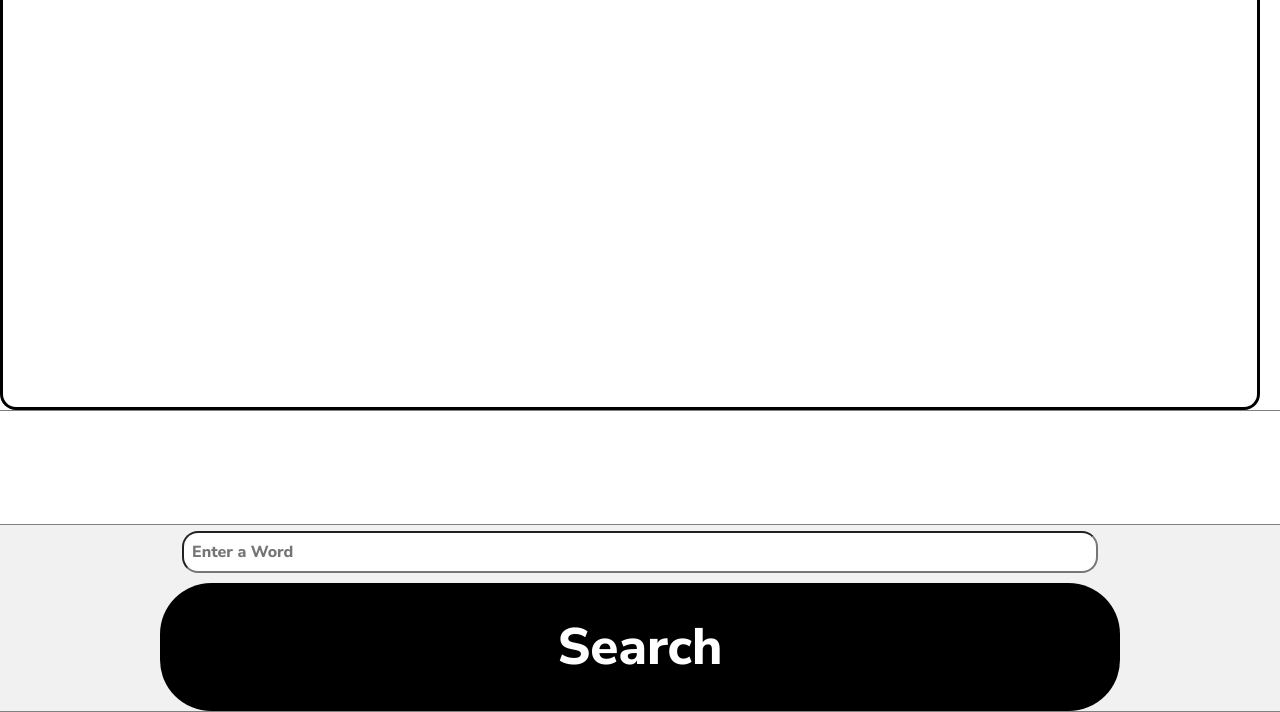
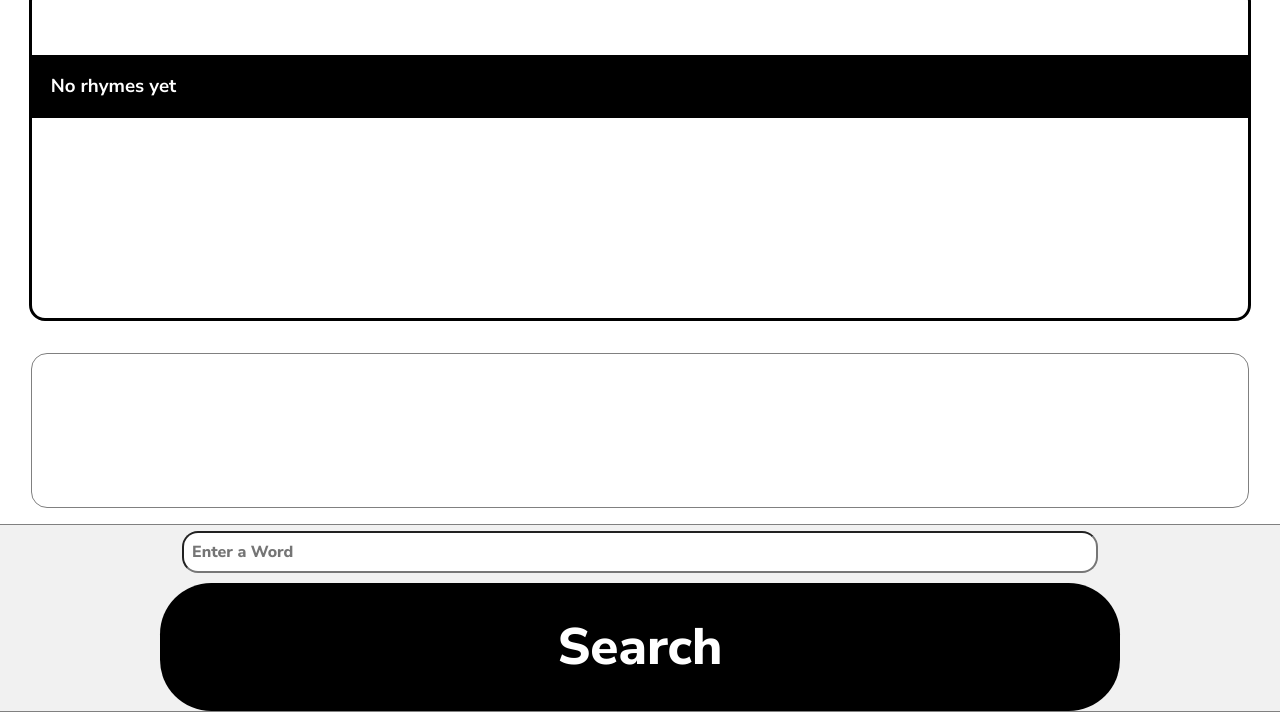
Before and after one commit to Aaronmcnulty/rhyming-dictionary, a website with bundled scripts: page index.html in a window 1280 px wide. Shown: the part 88-800 px from the top of the page. Built offline with nearby package versions, Linux system fonts and the light colour scheme; a web font is replaced by a local one.

Commit message:
Style: Move 'Rhyme-Results-Title' to a div and move 'rhyme-results-container' into the center.

```diff
--- a/index.html
+++ b/index.html
@@ -39,7 +39,9 @@
     </div>
 
     <div id="rhyme-content-container" class="rhyme-content-container">
-      <h3 id="results-title"></h3>
+      <div class="results-title-container">
+        <h3 id="results-title" class="results-title">No rhymes yet</h3>
+      </div>
       <div id="rhymeResultsContainer" class="rhyme-results-container"></div>
 
     </div>
--- a/stylesheets/input.scss
+++ b/stylesheets/input.scss
@@ -22,7 +22,7 @@ h2{
 body {
   background-color: white;
   display: grid;
-  grid-template-rows: 0.5fr 8fr 2fr 1.5fr;
+  grid-template-rows: 0.5fr 7fr 3fr 1.5fr;
   grid-template-columns: 12fr;
   height: 100svh;
   margin: 0em;
@@ -79,17 +79,24 @@ fieldset {
   grid-column: 1;
   display: flex;
   flex-direction: column;
-  justify-content: space-apart;
-  width: 98%;
+  justify-content: space-around;
+  justify-self: center;
+  width: 95%;
   overflow: scroll;
   border-radius: 1em;
   border:solid;
+  margin: 2em 0em 2em 0em;
 }
 
 .results-title {
-  padding: 1em;
+  padding-left: 1em;
   align-self: center;
-  margin-bottom: 2em;
+  margin-bottom: 1em;
+  color: white;
+}
+
+.results-title-container{
+  background-color: black;
 }
 
 .rhyme-results-container {
@@ -165,9 +172,14 @@ ul {
   grid-row: 3;
   grid-column: 1;
   border: solid gray;
-  border-width: 0.1em 0em 0em 0em;
+  border-width: 0.1em;
+  border-radius: 1em;
+  margin-bottom: 1em;
+  justify-self: center;
   background-color:white;
   overflow: scroll;
+  width: 95%;
+
 }
 
 .selected-words-list {
```
Also changed, not shown: output.css, 1 other file.
